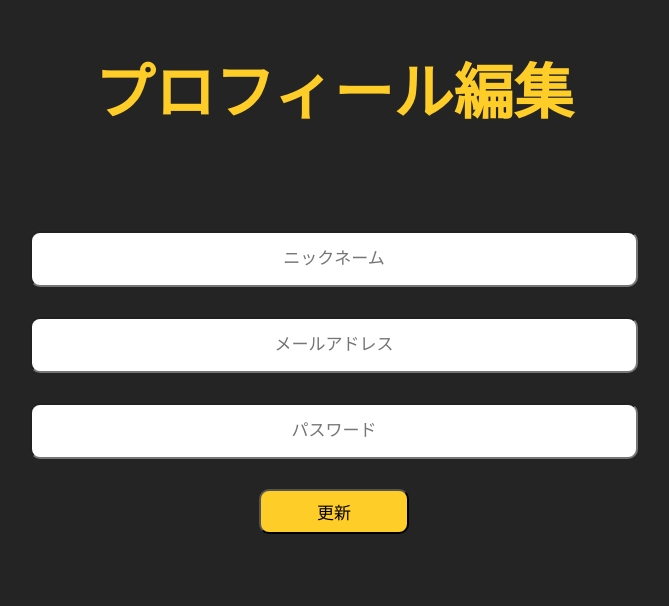
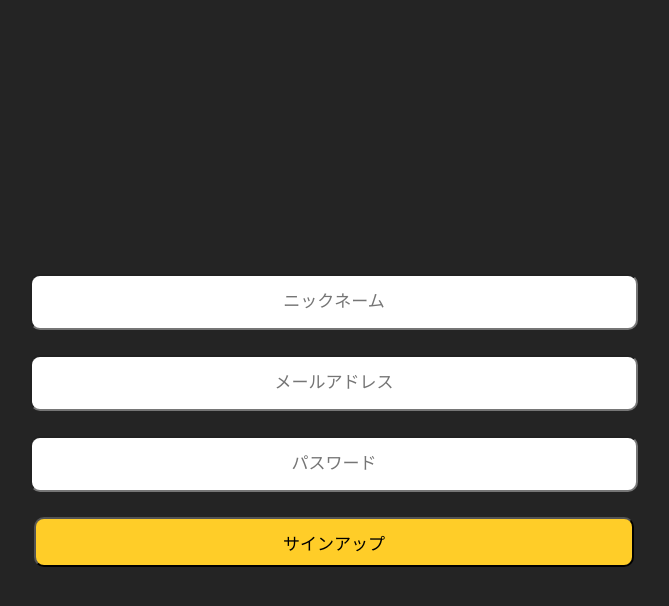
Before and after one commit to yaotani0413/SAMPLE_Project_Markup, a plain HTML site: page マークアップ/SignUp/index.html in a window 1280 px wide. Shown: the part 106-712 px from the top of the page, without its empty margins (306-975 px from the left). Drawn offline with Linux system fonts and the light colour scheme.

Commit message:
レビュー修正

```diff
--- a/マークアップ/新規登録/main.css
+++ b/マークアップ/Profile/main.css
@@ -3,7 +3,7 @@ body {
   height: 850px;
 }
 
-.signup-box {
+.profile-box {
   background-color: #242424;
   width: 100%;
   height: 100%;
@@ -11,13 +11,23 @@ body {
   flex-direction: column;
 }
 
+p {
+  margin: 0 auto;
+  margin-top: 180px;
+  margin-bottom: 50px;
+  color: #FFCD28;
+  font-weight: bold;
+  font-size: 60px;
+}
+
 .name {
   height: 50px;
   width: 600px;
-  position: relative;
-  top: 380px;
+  /* position: relative;
+  top: 250px; */
   text-align: center;
   margin: 0 auto;
+  margin-bottom: 25px;
   border-radius: 10px;
   font-size: 17px;
 }
@@ -25,10 +35,11 @@ body {
 .mail {
   height: 50px;
   width: 600px;
-  position: relative;
-  top: 410px;
+  /* position: relative;
+  top: 280px; */
   text-align: center;
   margin: 0 auto;
+  margin-bottom: 25px;
   border-radius: 10px;
   font-size: 17px;
 }
@@ -36,19 +47,20 @@ body {
 .pass {
   height: 50px;
   width: 600px;
-  position: relative;
-  top: 440px;
+  /* position: relative;
+  top: 310px; */
   text-align: center;
   margin: 0 auto;
+  margin-bottom: 25px;
   border-radius: 10px;
   font-size: 17px;
 }
 
-.signup {
-  height: 50px;
-  width: 600px;
-  position: relative;
-  top: 470px;
+.update {
+  height: 45px;
+  width: 150px;
+  /* position: relative;
+  top: 340px; */
   margin: 0 auto;
   background-color: #FFCD28;
   border-radius: 10px;
--- a/マークアップ/ログイン/main.css
+++ b/マークアップ/SignIn/main.css
@@ -3,7 +3,7 @@ body {
   height: 850px;
 }
 
-.login-box {
+.signin-box {
   background-color: #242424;
   width: 100%;
   height: 100%;
@@ -13,10 +13,10 @@ body {
 .mail {
   height: 50px;
   width: 600px;
-  position: relative;
-  top: 380px;
   text-align: center;
   margin: 0 auto;
+  margin-top: 380px;
+  margin-bottom: 25px;
   border-radius: 10px;
   font-size: 17px;
 }
@@ -24,19 +24,16 @@ body {
 .pass {
   height: 50px;
   width: 600px;
-  position: relative;
-  top: 410px;
   text-align: center;
   margin: 0 auto;
+  margin-bottom: 25px;
   border-radius: 10px;
   font-size: 17px;
 }
 
-.login {
+.signin {
   height: 50px;
   width: 600px;
-  position: relative;
-  top: 440px;
   margin: 0 auto;
   background-color: #FFCD28;
   border-radius: 10px;
--- a/マークアップ/プロフィール/index.html
+++ b/マークアップ/SignUp/index.html
@@ -3,17 +3,14 @@
 <head>
   <meta charset="UTF-8">
   <link rel="stylesheet" href="main.css">
-  <title>プロフィール編集</title>
+  <title>サインアップ</title>
 </head>
 <body>
-  <div class="profile-box">
-    <div class="head">
-      <p>プロフィール編集</p>
-    </div>
+  <div class="signup-box">
     <input type="text" class="name" placeholder="ニックネーム">
     <input type="email" class="mail" placeholder="メールアドレス">
     <input type="password" class="pass" placeholder="パスワード">
-    <button class="update">更新</button>
+    <button class="signup">サインアップ</button>
   </div>
 </body>
 </html>
--- a/マークアップ/プロフィール/main.css
+++ b/マークアップ/SignUp/main.css
@@ -3,7 +3,7 @@ body {
   height: 850px;
 }
 
-.profile-box {
+.signup-box {
   background-color: #242424;
   width: 100%;
   height: 100%;
@@ -11,26 +11,13 @@ body {
   flex-direction: column;
 }
 
-.head {
-  position: relative;
-  top: 150px;
-  text-align: center;
-  font-size: 60px;
-}
-
-p {
-  margin: 0;
-  color: #FFCD28;
-  font-weight: bold;
-}
-
 .name {
   height: 50px;
   width: 600px;
-  position: relative;
-  top: 250px;
   text-align: center;
   margin: 0 auto;
+  margin-top: 380px;
+  margin-bottom: 25px;
   border-radius: 10px;
   font-size: 17px;
 }
@@ -38,10 +25,9 @@ p {
 .mail {
   height: 50px;
   width: 600px;
-  position: relative;
-  top: 280px;
   text-align: center;
   margin: 0 auto;
+  margin-bottom: 25px;
   border-radius: 10px;
   font-size: 17px;
 }
@@ -49,19 +35,16 @@ p {
 .pass {
   height: 50px;
   width: 600px;
-  position: relative;
-  top: 310px;
   text-align: center;
   margin: 0 auto;
+  margin-bottom: 25px;
   border-radius: 10px;
   font-size: 17px;
 }
 
-.update {
-  height: 45px;
-  width: 150px;
-  position: relative;
-  top: 340px;
+.signup {
+  height: 50px;
+  width: 600px;
   margin: 0 auto;
   background-color: #FFCD28;
   border-radius: 10px;
```
Also changed, not shown: マークアップ/Profile/index.html (renamed from マークアップ/新規登録/index.html, +4 -3 lines), マークアップ/SignIn/index.html (renamed from マークアップ/ログイン/index.html, +3 -3 lines), マークアップ/NewPost/index.html (renamed from マークアップ/新規投稿/index.html), マークアップ/NewPost/main.css (added), マークアップ/TimeLine/index.html (renamed from マークアップ/タイムライン/index.html), マークアップ/TimeLine/main.css (added).
